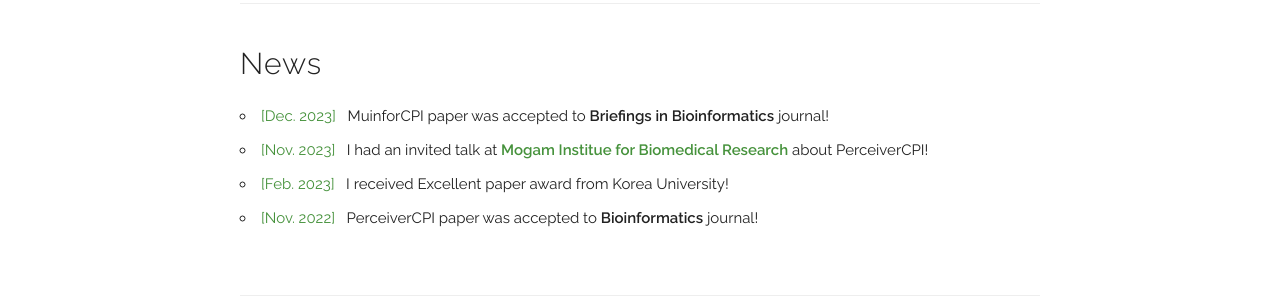
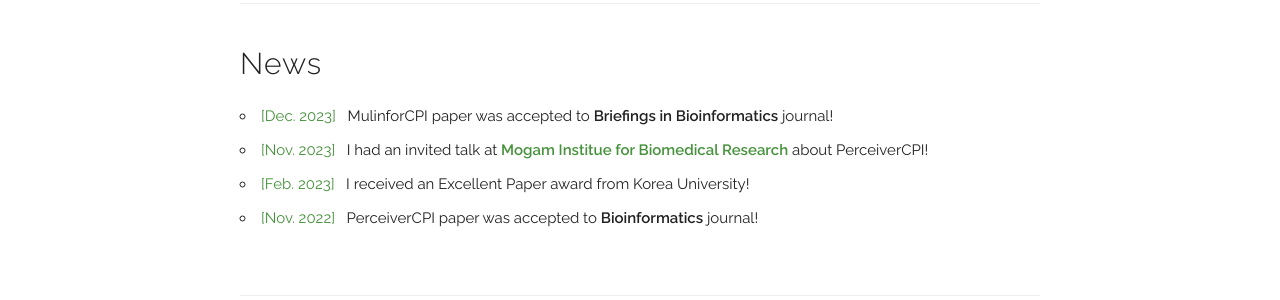
Before and after one commit to quangnguyenbn99/quangnguyenbn99.github.io, a Jekyll site: the page built from index.html, in a window 1280 px wide and 900 px high, scrolled down 718 px. Shown: the part 153-453 px from the top of the window. Built offline with Jekyll 4.4.1, drawn with Linux system fonts in a browser that asks for light colours; some web fonts are replaced.

Commit message:
Update index.html

```diff
--- a/index.html
+++ b/index.html
@@ -39,7 +39,7 @@ layout: default
     <ul>
       <li>
         <b style="color: #46923c; font-weight: normal;">[Dec. 2023]</b>&nbsp&nbsp
-        MuinforCPI paper was accepted to <b>Briefings in Bioinformatics</b> journal!
+        MulinforCPI paper was accepted to <b>Briefings in Bioinformatics</b> journal!
       </li>
       <li>
         <b style="color: #46923c; font-weight: normal;">[Nov. 2023]</b>&nbsp&nbsp
@@ -47,7 +47,7 @@ layout: default
       </li>
       <li>
         <b style="color: #46923c; font-weight: normal;">[Feb. 2023]</b>&nbsp&nbsp
-        I received Excellent paper award from Korea University!
+        I received an Excellent Paper award from Korea University!
       </li>
       <li>
         <b style="color: #46923c; font-weight: normal;">[Nov. 2022]</b>&nbsp&nbsp
```
